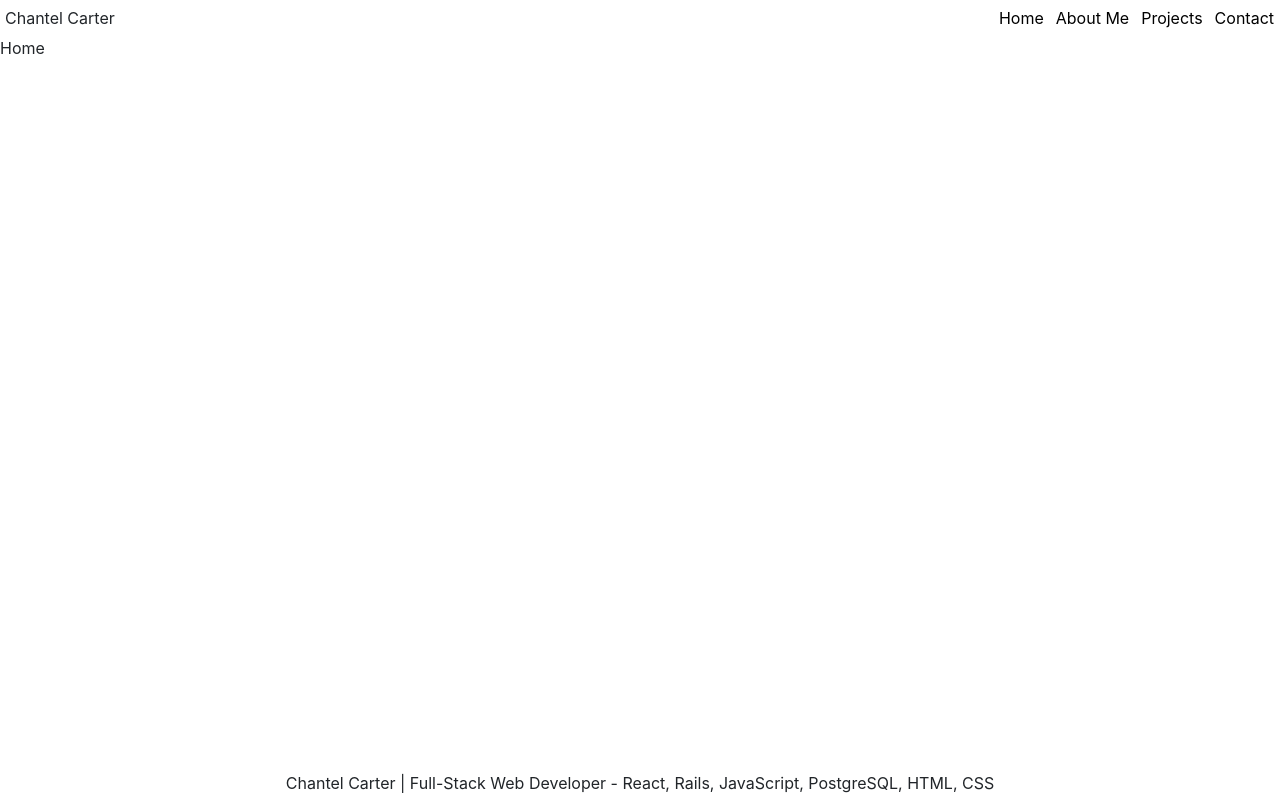
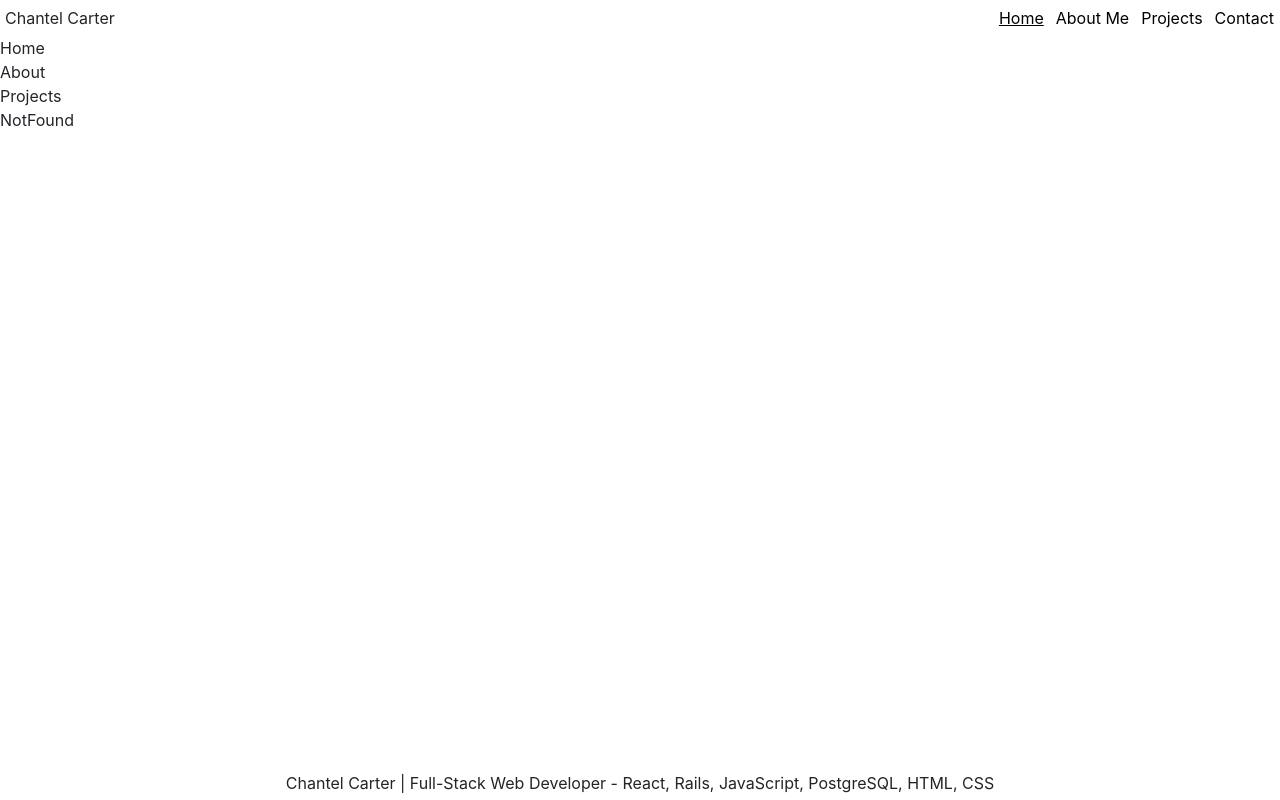
Before and after one commit to chantelcarter/portfolio, a React (Create React App) app: page / in a window 1280 px wide. Built offline with nearby package versions, Linux system fonts and the light colour scheme; the HTML template or start-up script is replaced by a standard one.

Commit message:
changed routes

```diff
--- a/src/App.css
+++ b/src/App.css
@@ -22,6 +22,7 @@
 
 a.nav-link.active {
   padding: 1px;
+  text-decoration: underline;
 }
 
 a.nav-link {
--- a/src/App.js
+++ b/src/App.js
@@ -13,13 +13,13 @@
   return (
     <>
       <Header />
-        <Routes>
-        <Route path="/" element={<Home />} />
-        <Route path="/about" element={<About />} />
-        <Route path="/projects" element={<Projects />} />
+      <Home />
+      <About />
+      <Projects />
+      <Routes>
         <Route path="/contact" element={<Contact />} />
         <Route path="*" element={<NotFound />} />
-        </Routes>
+      </Routes>
       <Footer />
     </>
   )
```
Also changed, not shown: 2 other files (tests, documents, lock files or other folders).
